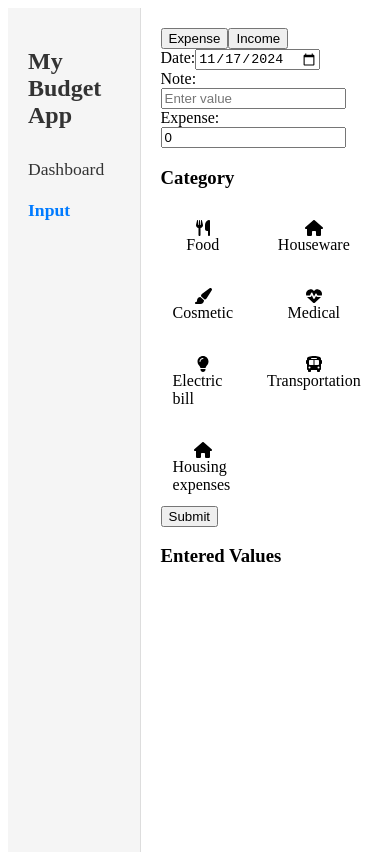
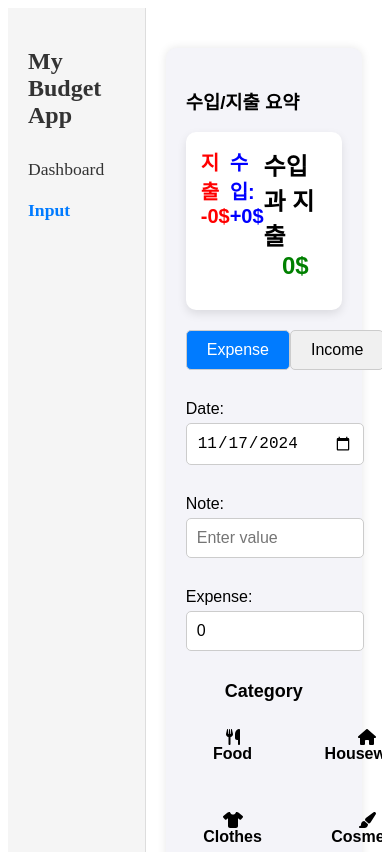
Before and after one commit to JIMPARK80/household-account-book, a Vue app: page /add-expense in a window 390 px wide. Built offline with nearby package versions, Linux system fonts and the light colour scheme; what chartjs-plugin-datalabels would draw is missing.

Commit message:
Input part, add income and expense summary
Input part, add income and expense summary

```diff
--- a/src/components/AddExpense.vue
+++ b/src/components/AddExpense.vue
@@ -1,36 +1,45 @@
 <template>
+  <div class="dashboard-view">
+    <!-- 수입/지출 요약 -->
+    <h3>수입/지출 요약</h3>
+    <div class="income-expense-summary">
+      <div class="expense-summary">
+        <span>지출</span>
+        <span class="expense">-{{ totalExpense }}$</span>
+      </div>
+      <div class="income-summary">
+        <span>수입:</span>
+        <span class="income">+{{ totalIncome }}$</span>
+      </div>
+      <div class="total-summary">
+        <span>수입과 지출</span>
+        <span class="total">{{ total }}$</span>
+      </div>
+    </div>
+
     <div class="input-form">
-    <!-- Tabs for Expense and Income | 지출 및 수입을 선택할 탭 -->
+      <!-- Tabs for Expense and Income -->
       <div class="tabs">
         <button @click="setType('expense')" :class="{ active: type === 'expense' }">Expense</button>
         <button @click="setType('income')" :class="{ active: type === 'income' }">Income</button>
       </div>
 
-    <!-- Input Form | 입력 폼 -->
       <form @submit.prevent="addOrUpdateEntry">
-      <!-- Date Input | 날짜 입력 -->
         <div class="form-group">
           <label>Date:</label>
           <input v-model="entry.date" type="date" required />
         </div>
-
-      <!-- Note Input | 메모 입력 -->
         <div class="form-group">
           <label>Note:</label>
           <input v-model="entry.note" type="text" placeholder="Enter value" />
         </div>
-
-      <!-- Amount Input | 금액 입력 -->
         <div class="form-group">
           <label>{{ type === 'expense' ? 'Expense' : 'Income' }}:</label>
           <input v-model="entry.amount" type="number" placeholder="0.00" required />
         </div>
 
-      <!-- Category Section | 카테고리 섹션 -->
         <div class="category-section">
-        <h3>Category</h3> <!-- Title for Category Section | 카테고리 섹션 제목 -->
-
-        <!-- Category Grid | 카테고리 목록 -->
+          <h3>Category</h3>
           <div class="category-grid">
             <div
               v-for="category in currentCategories"
@@ -39,32 +48,28 @@
               class="category"
               @click="selectCategory(category.name)"
             >
-            <!-- Category Icon | 카테고리 아이콘 -->
               <i :class="category.icon"></i>
-            <!-- Category Name | 카테고리 이름 -->
               <span>{{ category.name }}</span>
             </div>
           </div>
         </div>
 
-      <!-- Submit Button | 제출 버튼 -->
         <button type="submit" class="submit-button">{{ isEditing ? 'Update' : 'Submit' }}</button>
       </form>
 
-    <!-- Display Entered Values | 입력된 값 표시 -->
+      <!-- Display Entered Values -->
       <div class="expense-list">
-      <h3>Entered Values</h3> <!-- Title for Entered Values Section | 입력된 값 섹션 제목 -->
+        <h3>Entered Values</h3>
         <ul>
           <li v-for="expense in currentEntries" :key="expense.id">
             <strong>{{ expense.date }}</strong>: {{ expense.note }} -
             {{ type === 'expense' ? 'Expense' : 'Income' }}: {{ expense.amount }}
             <em>({{ expense.category }})</em>
-          <!-- Edit Button -->
             <button @click="editEntry(expense)">Edit</button>
-          <!-- Delete Button -->
             <button @click="deleteEntry(expense.id)">Delete</button>
           </li>
         </ul>
+      </div>
     </div>
   </div>
 </template>
@@ -75,170 +80,353 @@ import { setupDatabase, addExpense, getAllExpenses, addIncome, getAllIncome } fr
 export default {
   data() {
     return {
-      isEditing: false, // Whether we are editing an entry | 항목을 수정 중인지 여부
-      type: "expense", // Default tab is 'expense' | 기본 탭은 '지출'
+      isEditing: false,
+      type: "expense",
       entry: {
-        id: null, // Entry ID | 항목 ID
-        date: new Date().toISOString().split("T")[0], // Today's date | 오늘 날짜
-        note: "", // Note for the entry | 항목에 대한 메모
-        amount: 0, // Amount for the entry | 항목의 금액
-        category: "", // Selected category | 선택된 카테고리
+        id: null,
+        date: new Date().toISOString().split("T")[0],
+        note: "",
+        amount: 0,
+        category: "",
       },
-      expenses: [], // List of entered expenses | 입력된 지출 목록
-      income: [], // List of entered income | 입력된 수입 목록
+      expenses: [],
+      income: [],
       expenseCategories: [
-        { name: "Food", icon: "fas fa-utensils" }, // 기본 카테고리: 음식
-        { name: "Houseware", icon: "fas fa-home" }, // 기본 카테고리: 가구
-        { name: "Clothes", icon: "fas fa-tshirt" }, // 기본 카테고리: 의류
-        { name: "Cosmetic", icon: "fas fa-paint-brush" }, // 기본 카테고리: 화장품
-        { name: "Medical", icon: "fas fa-heartbeat" }, // 기본 카테고리: 의료
-        { name: "Education", icon: "fas fa-book" }, // 기본 카테고리: 교육
-        { name: "Electric bill", icon: "fas fa-lightbulb" }, // 기본 카테고리: 전기 요금
-        { name: "Transportation", icon: "fas fa-bus" }, // 기본 카테고리: 교통
-        { name: "Contact fee", icon: "fas fa-phone" }, // 기본 카테고리: 통신비
-        { name: "Housing expenses", icon: "fas fa-home" }, // 기본 카테고리: 주거비
+        { name: "Food", icon: "fas fa-utensils" },
+        { name: "Houseware", icon: "fas fa-home" },
+        { name: "Clothes", icon: "fas fa-tshirt" },
+        { name: "Cosmetic", icon: "fas fa-paint-brush" },
+        { name: "Medical", icon: "fas fa-heartbeat" },
+        { name: "Education", icon: "fas fa-book" },
+        { name: "Electric bill", icon: "fas fa-lightbulb" },
+        { name: "Transportation", icon: "fas fa-bus" },
+        { name: "Contact fee", icon: "fas fa-phone" },
+        { name: "Housing expenses", icon: "fas fa-home" },
       ],
       incomeCategories: [
-        { name: "Salary", icon: "fas fa-wallet" }, // 기본 카테고리: 월급
-        { name: "Pocket money", icon: "fas fa-piggy-bank" }, // 기본 카테고리: 용돈
-        { name: "Bonus", icon: "fas fa-gift" }, // 기본 카테고리: 보너스
-        { name: "Side job", icon: "fas fa-money-bill-alt" }, // 기본 카테고리: 부업
-        { name: "Investment", icon: "fas fa-coins" }, // 기본 카테고리: 투자
-        { name: "Extra", icon: "fas fa-hand-holding-usd" }, // 기본 카테고리: 기타 수익
+        { name: "Salary", icon: "fas fa-wallet" },
+        { name: "Pocket money", icon: "fas fa-piggy-bank" },
+        { name: "Bonus", icon: "fas fa-gift" },
+        { name: "Side job", icon: "fas fa-money-bill-alt" },
+        { name: "Investment", icon: "fas fa-coins" },
+        { name: "Extra", icon: "fas fa-hand-holding-usd" },
       ],
     };
   },
   async mounted() {
-    // Initialize the database and load saved categories and expenses | 데이터베이스 초기화 및 저장된 카테고리와 지출 로드
     const db = await setupDatabase();
-
-    // Load saved expenses and income | 저장된 지출 항목 로드
     this.expenses = await getAllExpenses(db);
     this.income = await getAllIncome(db);
   },
   computed: {
-    // Return categories based on selected tab (expense or income) | 선택된 탭(지출 또는 수입)에 따라 카테고리 반환
+    totalExpense() {
+      return this.expenses.reduce((total, expense) => total + expense.amount, 0);
+    },
+    totalIncome() {
+      return this.income.reduce((total, income) => total + income.amount, 0);
+    },
+    total() {
+      return this.totalIncome - this.totalExpense;
+    },
     currentCategories() {
       return this.type === "expense" ? this.expenseCategories : this.incomeCategories;
     },
-    // Return entries based on selected tab (expense or income) | 선택된 탭에 따라 항목 반환
     currentEntries() {
       return this.type === "expense" ? this.expenses : this.income;
     },
   },
   methods: {
-    // Switch between Expense and Income tabs | 지출 및 수입 탭 전환
     setType(newType) {
       this.type = newType;
       this.entry.amount = 0;
       this.entry.category = "";
     },
-    // Select a category | 카테고리 선택
     selectCategory(categoryName) {
-      this.entry.category = categoryName; // Set selected category | 선택된 카테고리 설정
+      this.entry.category = categoryName;
     },
-    // Add or update an entry | 항목 추가 또는 업데이트
     async addOrUpdateEntry() {
       if (!this.entry.date || !this.entry.amount || !this.entry.category) {
         alert("Please complete all required fields.");
         return;
       }
-
       const db = await setupDatabase();
-
       if (this.isEditing) {
-        // Update the existing entry
         const index = this.expenses.findIndex((expense) => expense.id === this.entry.id);
         if (index !== -1) {
-          this.expenses.splice(index, 1, { ...this.entry }); // Update the local state
+          this.expenses.splice(index, 1, { ...this.entry });
         }
-
-        const transaction = db.transaction(this.type === 'expense' ? "expenses" : "income", "readwrite");
-        const store = transaction.objectStore(this.type === 'expense' ? "expenses" : "income");
-        await store.put({ ...this.entry }); // Update IndexedDB
+        const transaction = db.transaction(this.type === "expense" ? "expenses" : "income", "readwrite");
+        const store = transaction.objectStore(this.type === "expense" ? "expenses" : "income");
+        await store.put({ ...this.entry });
       } else {
-        // Add a new entry
-        this.entry.id = Date.now(); // Generate a unique ID
-        if (this.type === 'expense') {
-          await addExpense(db, { ...this.entry, type: this.type }); // Save to IndexedDB
-          this.expenses.push({ ...this.entry }); // Update the local state for expenses
+        this.entry.id = Date.now();
+        if (this.type === "expense") {
+          await addExpense(db, { ...this.entry, type: this.type });
+          this.expenses.push({ ...this.entry });
         } else {
-          await addIncome(db, { ...this.entry, type: this.type }); // Save to IndexedDB
-          this.income.push({ ...this.entry }); // Update the local state for income
+          await addIncome(db, { ...this.entry, type: this.type });
+          this.income.push({ ...this.entry });
         }
       }
-
-      this.resetForm(); // Reset the form
+      this.resetForm();
     },
-    // Reset the form | 입력 필드 초기화
     resetForm() {
       this.isEditing = false;
-      this.entry = {
-        id: null,
-        date: new Date().toISOString().split("T")[0],
-        note: "",
-        amount: 0,
-        category: "",
-      };
+      this.entry = { id: null, date: new Date().toISOString().split("T")[0], note: "", amount: 0, category: "" };
     },
     editEntry(entry) {
       this.isEditing = true;
       this.entry = { ...entry };
-      this.type = entry.type; // Set the type (expense or income)
+      this.type = entry.type;
     },
     async deleteEntry(id) {
       if (!confirm("Are you sure you want to delete this entry?")) {
         return;
       }
-
-      // Remove from local state
       const index = this.expenses.findIndex((expense) => expense.id === id);
       if (index !== -1) {
         this.expenses.splice(index, 1);
       }
-
-      // Remove from IndexedDB
       const db = await setupDatabase();
-      const transaction = db.transaction(this.type === 'expense' ? "expenses" : "income", "readwrite");
-      const store = transaction.objectStore(this.type === 'expense' ? "expenses" : "income");
+      const transaction = db.transaction(this.type === "expense" ? "expenses" : "income", "readwrite");
+      const store = transaction.objectStore(this.type === "expense" ? "expenses" : "income");
       await store.delete(id);
     },
   },
 };
 </script>
 
-<style scoped>
-/* Grid layout for categories | 카테고리를 위한 그리드 레이아웃 */
+<style>
+/* General Layout */
+.dashboard-view {
+  font-family: 'Arial', sans-serif;
+  margin: 20px auto;
+  max-width: 800px;
+  padding: 20px;
+  background-color: #f4f4f9;
+  border-radius: 10px;
+  box-shadow: 0 0 10px rgba(0, 0, 0, 0.1);
+}
+
+/* Income and Expense Summary Section */
+.income-expense-summary {
+  display: flex;
+  justify-content: space-between;
+  margin-bottom: 20px;
+  padding: 15px;
+  background-color: #ffffff;
+  border-radius: 10px;
+  box-shadow: 0 4px 10px rgba(0, 0, 0, 0.1);
+}
+
+.expense-summary, .income-summary, .total-summary {
+  display: flex;
+  flex-direction: column;
+  align-items: center;
+}
+
+.expense-summary {
+  color: red;
+  font-size: 20px;
+  font-weight: bold;
+}
+
+.income-summary {
+  color: blue;
+  font-size: 20px;
+  font-weight: bold;
+}
+
+.total-summary {
+  font-weight: bold;
+  font-size: 24px;
+}
+
+.total-summary .total {
+  color: green;
+}
+
+/* Tabs for Expense and Income */
+.tabs {
+  display: flex;
+  justify-content: space-between;
+  margin-bottom: 20px;
+}
+
+.tabs button {
+  background-color: #f0f0f0;
+  border: 1px solid #ccc;
+  padding: 10px 20px;
+  font-size: 16px;
+  cursor: pointer;
+  border-radius: 5px;
+  transition: all 0.3s ease;
+  width: 48%;
+}
+
+.tabs button.active {
+  background-color: #007bff;
+  color: white;
+}
+
+.tabs button:hover {
+  background-color: #e1e1e1;
+}
+
+/* Form Input Styles */
+.form-group {
+  margin-bottom: 20px;
+}
+
+.form-group label {
+  display: block;
+  font-size: 16px;
+  margin-bottom: 5px;
+}
+
+.form-group input {
+  width: 100%;
+  padding: 10px;
+  font-size: 16px;
+  border: 1px solid #ccc;
+  border-radius: 5px;
+  margin-bottom: 10px;
+  transition: border-color 0.3s ease;
+}
+
+.form-group input:focus {
+  border-color: #007bff;
+  outline: none;
+}
+
+/* Category Section */
+.category-section {
+  margin-top: 20px;
+}
+
+.category-section h3 {
+  font-size: 18px;
+  margin-bottom: 10px;
+  text-align: center;
+}
+
 .category-grid {
   display: grid;
-  grid-template-columns: repeat(3, 1fr);
-  gap: 10px;
+  grid-template-columns: repeat(4, 1fr);
+  gap: 15px;
 }
 
-/* Style for individual categories | 각 카테고리의 스타일 */
 .category {
   display: flex;
   flex-direction: column;
   align-items: center;
+  padding: 15px;
+  border: 2px solid transparent;
+  border-radius: 8px;
   cursor: pointer;
-  transition: background-color 0.3s;
-  padding: 10px;
-  border: 2px solid transparent; /* 기본 테두리 */
-  border-radius: 8px;
+  transition: background-color 0.3s ease, border-color 0.3s ease;
+}
+
+.category:hover {
+  background-color: #f0f8ff;
 }
 
 .category.selected {
-  border-color: #ffa500; /* Highlight selected category | 선택된 카테고리 강조 */
-  background-color: #fff8e1; /* 선택된 배경색 */
-  color: black;
-}
-
-.category:hover {
-  border-color: #ccc; /* Hover border color | 호버 시 테두리 색상 */
+  background-color: #e6f7ff;
+  border-color: #007bff;
 }
 
 .category i {
-  font-size: 24px; /* Icon size | 아이콘 크기 */
-  margin-bottom: 5px;
+  font-size: 30px;
+  margin-bottom: 10px;
+}
+
+.category span {
+  font-size: 16px;
+  font-weight: bold;
+}
+
+/* Submit Button */
+.submit-button {
+  background-color: #007bff;
+  color: white;
+  padding: 12px 20px;
+  font-size: 16px;
+  width: 100%;
+  border: none;
+  border-radius: 8px;
+  cursor: pointer;
+  transition: background-color 0.3s ease;
+}
+
+.submit-button:hover {
+  background-color: #0056b3;
+}
+
+/* Entered Values List */
+.expense-list {
+  margin-top: 20px;
+}
+
+.expense-list h3 {
+  font-size: 18px;
+  margin-bottom: 10px;
+  text-align: center;
+}
+
+.expense-list ul {
+  list-style-type: none;
+  padding: 0;
+}
+
+.expense-list li {
+  background-color: #ffffff;
+  padding: 10px;
+  margin-bottom: 10px;
+  border-radius: 8px;
+  box-shadow: 0 2px 5px rgba(0, 0, 0, 0.1);
+  display: flex;
+  justify-content: space-between;
+  align-items: center;
+}
+
+.expense-list li strong {
+  font-weight: bold;
+}
+
+.expense-list li em {
+  font-style: italic;
+  color: #555;
+}
+
+.expense-list button {
+  background-color: #f44336;
+  color: white;
+  padding: 5px 10px;
+  font-size: 14px;
+  border: none;
+  border-radius: 5px;
+  cursor: pointer;
+  transition: background-color 0.3s ease;
+}
+
+.expense-list button:hover {
+  background-color: #e53935;
+}
+
+/* Responsive Design */
+@media (max-width: 768px) {
+  .category-grid {
+    grid-template-columns: repeat(2, 1fr);
+  }
+
+  .expense-summary, .income-summary, .total-summary {
+    margin-bottom: 15px;
+  }
+
+  .tabs button {
+    width: 100%;
+    margin-bottom: 10px;
+  }
 }
 </style>
```
Lines whose indentation alone changed are shown as unchanged.
